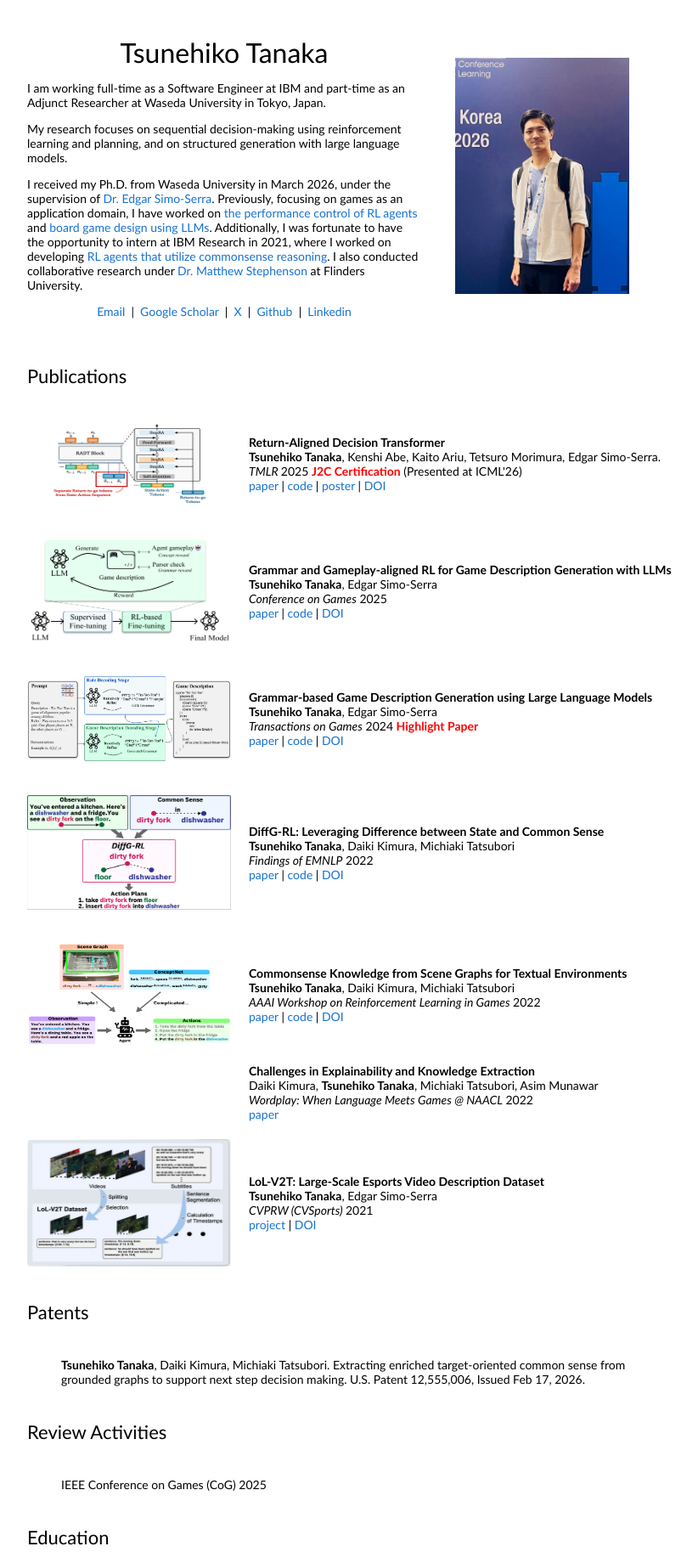
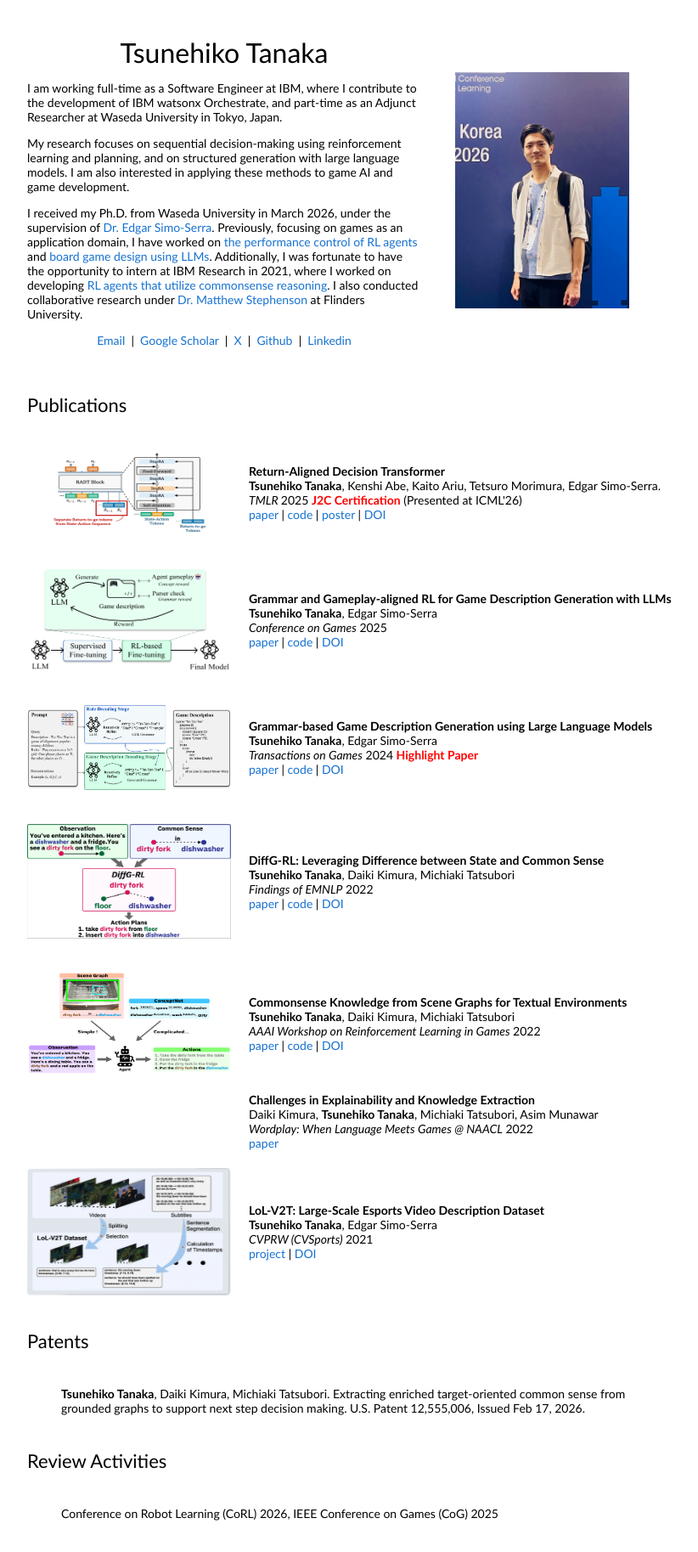
Before and after one commit to tsunehiko/tsunehiko.github.io, a plain HTML site: page index.html in a window 1280 px wide. Shown: the top 1827 px of the page at 85% size, without its empty margins (228-1050 px from the left). Drawn offline with Linux system fonts and the light colour scheme.

Commit message:
Update research interests, review activities, and IBM role

```diff
--- a/index.html
+++ b/index.html
@@ -25,10 +25,10 @@
                     <name>Tsunehiko Tanaka</name>
                   </p>
                   <p>
-                    I am working full-time as a Software Engineer at IBM and part-time as an Adjunct Researcher at Waseda University in Tokyo, Japan.
+                    I am working full-time as a Software Engineer at IBM, where I contribute to the development of IBM watsonx Orchestrate, and part-time as an Adjunct Researcher at Waseda University in Tokyo, Japan.
                   </p>
                   <p>
-                    My research focuses on sequential decision-making using reinforcement learning and planning, and on structured generation with large language models.
+                    My research focuses on sequential decision-making using reinforcement learning and planning, and on structured generation with large language models. I am also interested in applying these methods to game AI and game development.
                   </p>
                   <p>
                     I received my Ph.D. from Waseda University in March 2026, under the supervision of <a href="https://esslab.jp/~ess/ja/">Dr. Edgar Simo-Serra</a>. Previously, focusing on games as an application domain, I have worked on <a href="https://openreview.net/forum?id=lTt2cTW8h1">the performance control of RL agents</a> and <a href="https://arxiv.org/abs/2407.17404">board game design using LLMs</a>. Additionally, I was fortunate to have the opportunity to intern at IBM Research in 2021, where I worked on developing <a href="https://arxiv.org/abs/2211.16002">RL agents that utilize commonsense reasoning</a>. I also conducted collaborative research under <a href="https://matthewstephenson.info/">Dr. Matthew Stephenson</a> at Flinders University.
@@ -178,7 +178,7 @@
               <tr>
                 <td style="padding:20px 40px 20px 40px;vertical-align:middle">
                   <ul style="margin:0;padding-left:20px;">
-                    IEEE Conference on Games (CoG) 2025
+                    Conference on Robot Learning (CoRL) 2026, IEEE Conference on Games (CoG) 2025
                   </ul>
                 </td>
               </tr>
@@ -248,7 +248,8 @@
                 <td style="padding:10px 40px 10px 40px;vertical-align:middle">
                   <ul style="margin:0;padding-left:20px;">
                       <papertitle>IBM, Tokyo</papertitle> (Apr 2026 - ) <br>
-                      Software Engineer (full-time)
+                      Software Engineer (full-time)<br>
+                      Contributing to the development of IBM watsonx Orchestrate.
                   </ul>
                 </td>
               </tr>
```
